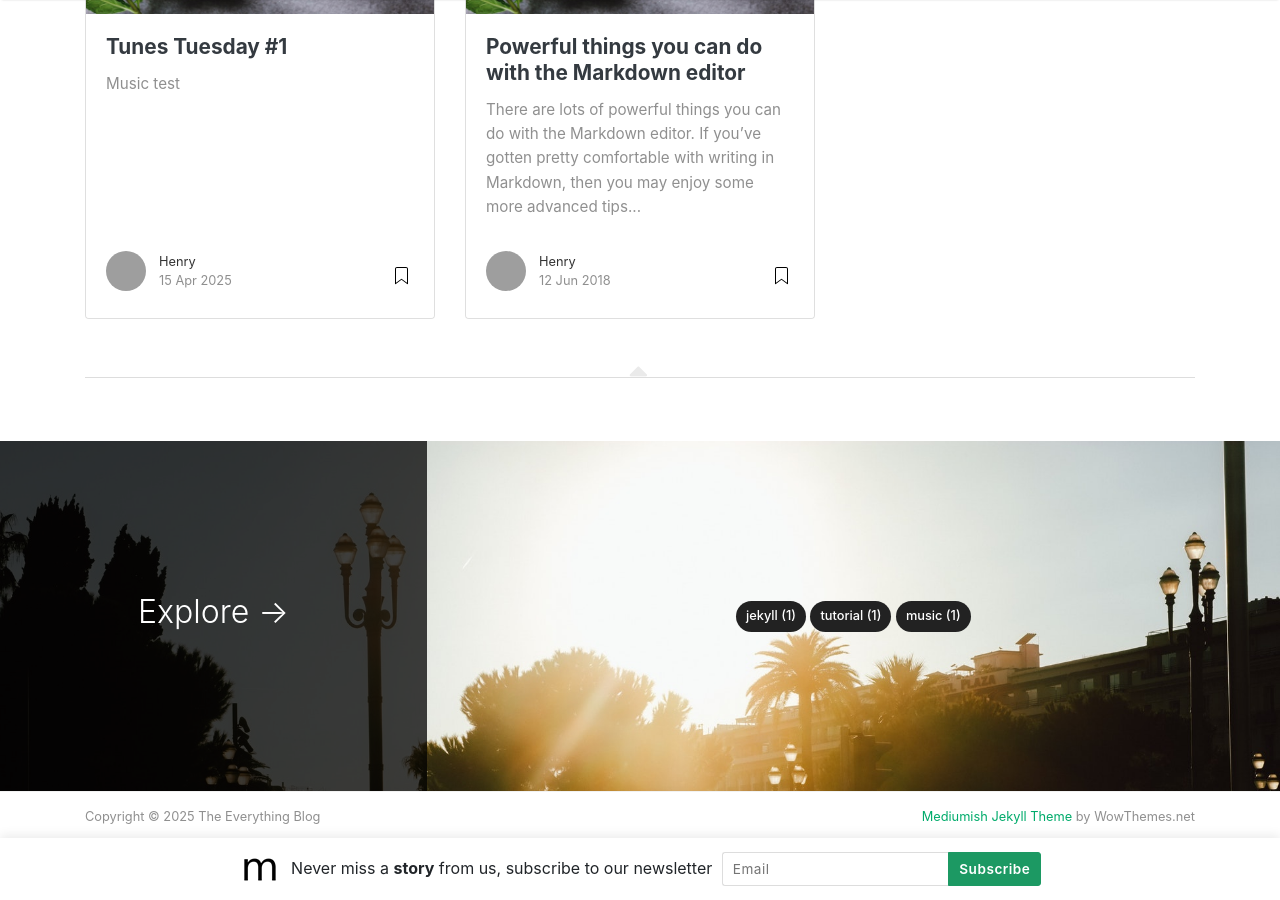
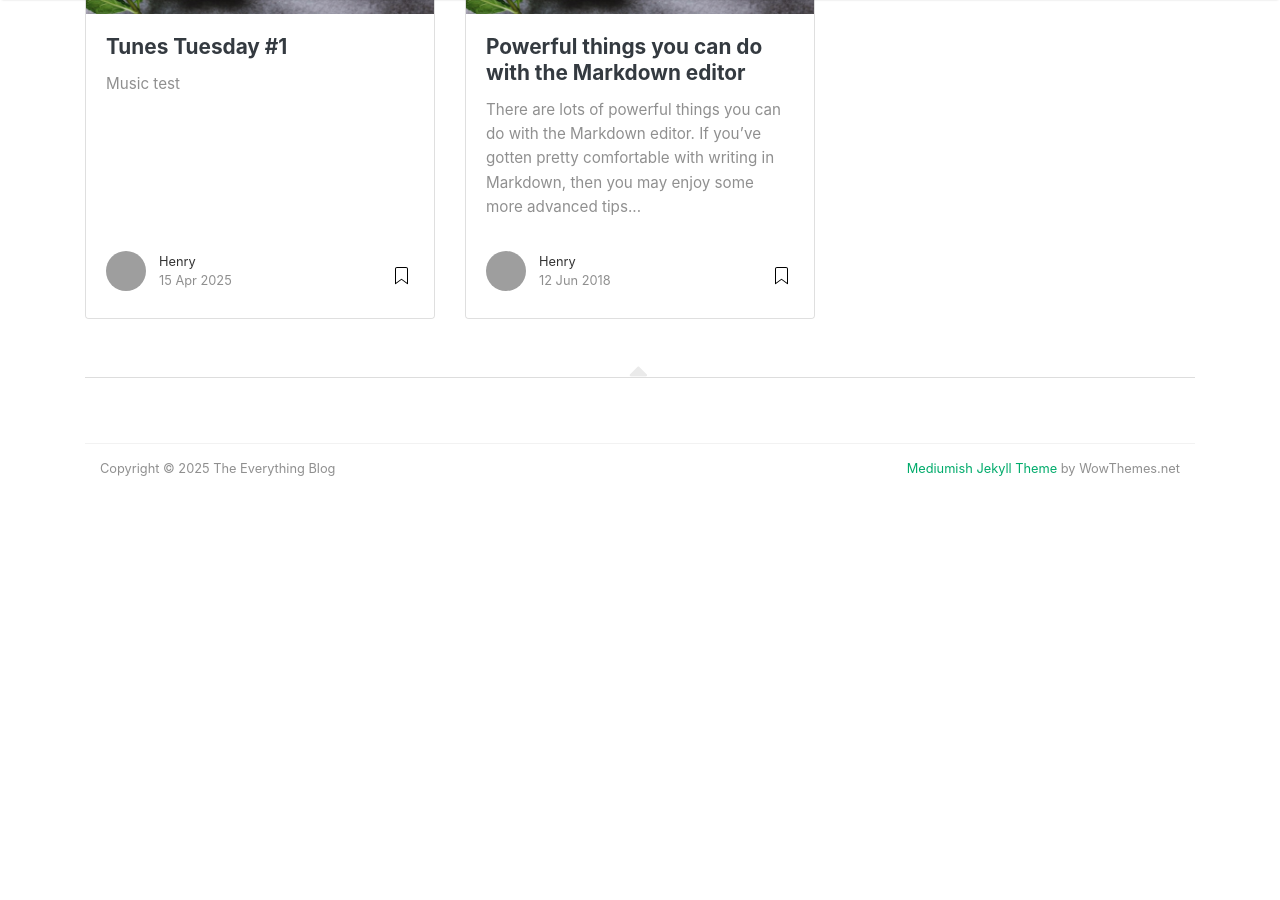
Before and after one commit to henrysg1/the-everything-blog, a Jekyll site: the page built from index.html, in a window 1280 px wide and 900 px high, scrolled down 604 px. Built offline with Jekyll 4.4.1, drawn with Linux system fonts in a browser that asks for light colours; nearby versions of some CDN libraries; the list of posts is cut into pages by our own code; after the commit the page ends 1156 px from its top, so only the background shows below that; grey boxes are pictures that could not be loaded.

Commit message:
Removing clutter

```diff
--- a/_layouts/default.html
+++ b/_layouts/default.html
@@ -122,49 +122,6 @@
     {{ content }}
 </div>
 
-{% if site.mailchimp-list %}
-<!-- Bottom Alert Bar
-================================================== -->
-<div class="alertbar">
-	<div class="container text-center">
-		<span><img src="{{ site.baseurl }}/{{ site.logo }}" alt="{{site.title}}"> &nbsp; Never miss a <b>story</b> from us, subscribe to our newsletter</span>
-        <form action="{{site.mailchimp-list}}" method="post" name="mc-embedded-subscribe-form" class="wj-contact-form validate" target="_blank" novalidate>
-            <div class="mc-field-group">
-            <input type="email" placeholder="Email" name="EMAIL" class="required email" id="mce-EMAIL" autocomplete="on" required>
-            <input type="submit" value="Subscribe" name="subscribe" class="heart">
-            </div>
-        </form>
-	</div>
-</div>
-{% endif %}
-
-</div>
-
-<!-- Categories Jumbotron
-================================================== -->
-<div class="jumbotron fortags">
-	<div class="d-md-flex h-100">
-		<div class="col-md-4 transpdark align-self-center text-center h-100">
-            <div class="d-md-flex align-items-center justify-content-center h-100">
-                <h2 class="d-md-block align-self-center py-1 font-weight-light">Explore <span class="d-none d-md-inline">→</span></h2>
-            </div>
-		</div>
-		<div class="col-md-8 p-5 align-self-center text-center">
-            {% assign categories_list = site.categories %}
-            {% if categories_list.first[0] == null %}
-                {% for category in categories_list %}
-                    <a class="mt-1 mb-1" href="{{site.baseurl}}/categories#{{ category | url_escape | strip | replace: ' ', '-' }}">{{ category | camelcase }} ({{ site.tags[category].size }})</a>
-                {% endfor %}
-            {% else %}
-                {% for category in categories_list %}
-                    <a class="mt-1 mb-1" href="{{site.baseurl}}/categories#{{ category[0] | url_escape | strip | replace: ' ', '-' }}">{{ category[0] | camelcase }} ({{ category[1].size }})</a>
-                {% endfor %}
-            {% endif %}
-            {% assign categories_list = nil %}
-		</div>
-	</div>
-</div>
-
 <!-- Begin Footer
 ================================================== -->
 <footer class="footer">
```
Also changed, not shown: changelog.md (deleted).
